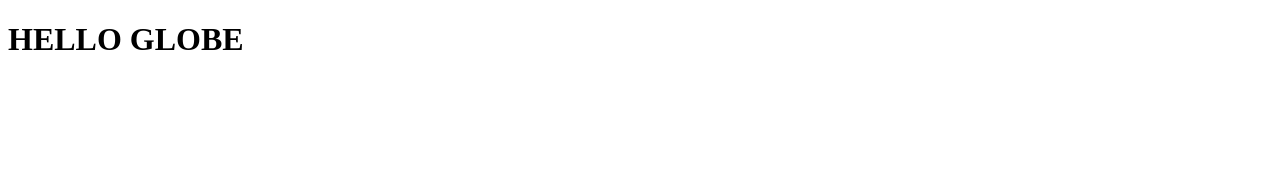
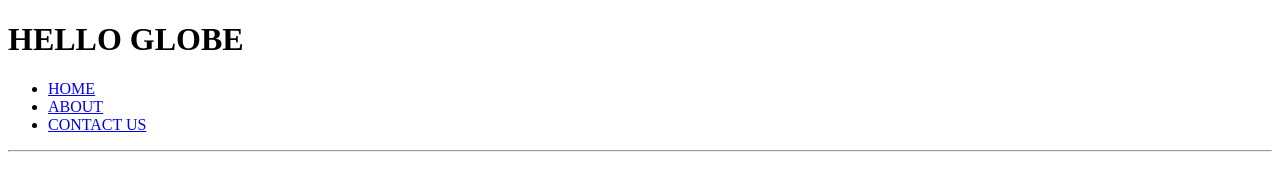
Before and after one commit to tylervw01/GLOBAL-ADVENTURES-BLOG, a plain HTML site: page index.html in a window 1280 px wide. Drawn offline with Linux system fonts and the light colour scheme.

Commit message:
modified:   index.html

```diff
--- a/index.html
+++ b/index.html
@@ -8,6 +8,14 @@
 <body>
     <header>
         <h1>HELLO GLOBE</h1>
+        <nav>
+            <ul>
+                <li><a href="#home">HOME</a></li>
+                <li><a href="#about">ABOUT</a></li>
+                <li><a href="#contact-us">CONTACT US</a></li>
+            </ul>
+        </nav>
     </header>
+    <hr>
 </body>
 </html>
```
